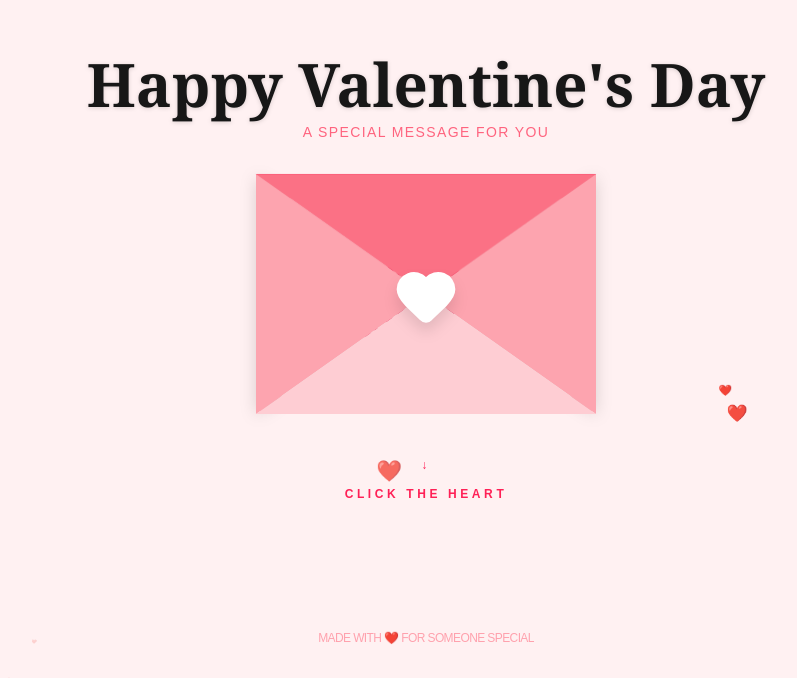
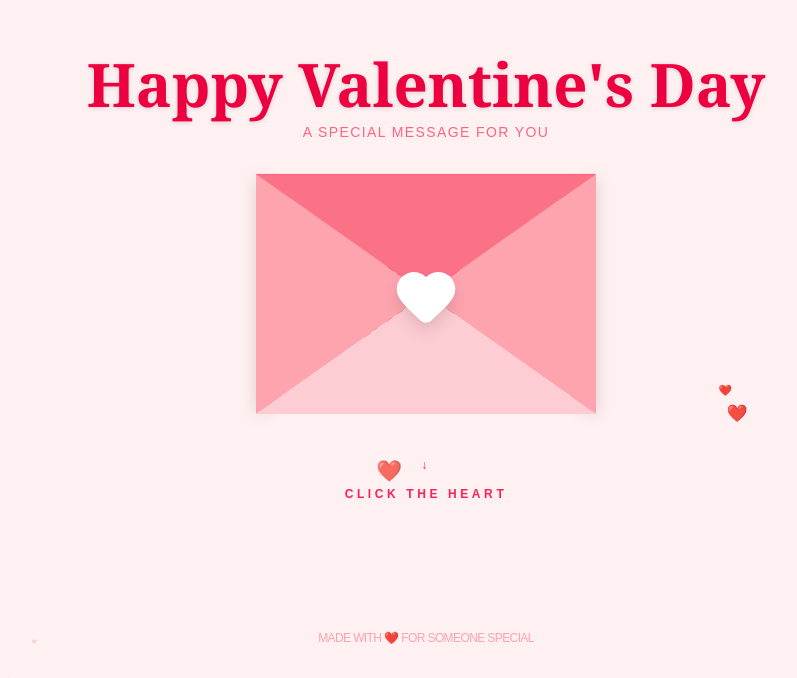
Before and after one commit to khuza08/valentine, a Next.js app: page / in a window 1280 px wide. Shown: the part 122-800 px from the top of the page, without its empty margins (214-1011 px from the left). Built offline with nearby package versions, Linux system fonts and the light colour scheme.

Commit message:
style: Update main heading color from `text-primary` to `text-rose-600`

```diff
--- a/app/page.tsx
+++ b/app/page.tsx
@@ -11,7 +11,7 @@ export default function Home() {
 
       <div className="z-10 text-center space-y-8">
         <header className="space-y-2">
-          <h1 className="text-4xl md:text-6xl font-serif font-bold text-primary drop-shadow-sm">
+          <h1 className="text-rose-600 text-4xl md:text-6xl font-serif font-bold text-primary drop-shadow-sm">
             Happy Valentine's Day
           </h1>
           <p className="text-rose-400 font-medium tracking-widest uppercase text-sm">
```
